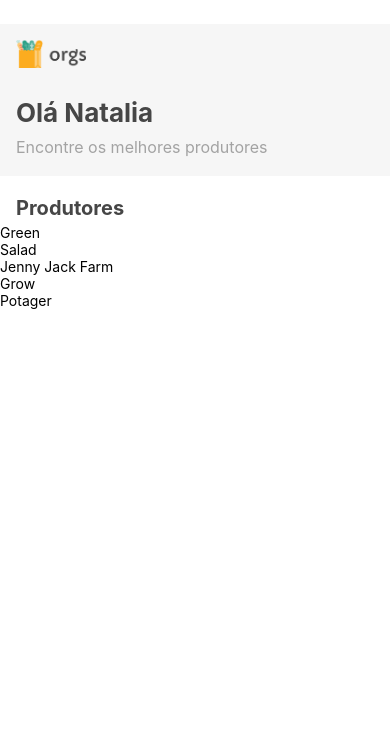
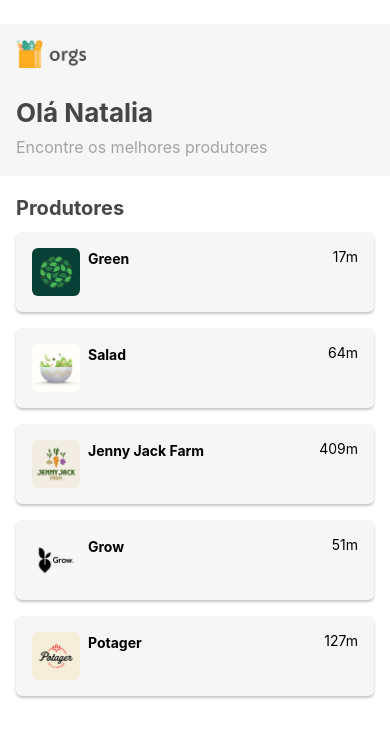
Before and after one commit to otaviohenrique1/app_react_native_hooks, a React Native app: screen / in a window 390 px wide. Shown: the top 738 px of the page. Built offline with nearby package versions, Linux system fonts and the light colour scheme.

Commit message:
Commit 5

```diff
--- a/App.js
+++ b/App.js
@@ -4,7 +4,7 @@ import Home from './src/telas/Home';
 
 export default function App() {
   return (
-    <SafeAreaView style={styles.container}>
+    <SafeAreaView style={styles.tela}>
       <Home/>
       <StatusBar style="auto" />
     </SafeAreaView>
@@ -12,7 +12,8 @@ export default function App() {
 }
 
 const styles = StyleSheet.create({
-  container: {
+  tela: {
+    flex: 1,
     marginTop: 24,
   },
 });
--- a/src/mocks/produtores.js
+++ b/src/mocks/produtores.js
@@ -12,30 +12,35 @@ const produtores = {
   titulo: "Produtores",
   lista: [
     {
+      id: 1,
       nome: "Green",
       imagem: green,
       distancia: `${gerarNumeroAleatorio(1, 500)}m`,
       estrelas: gerarNumeroAleatorio(1, 5),
     },
     {
+      id: 2,
       nome: "Salad",
       imagem: salad,
       distancia: `${gerarNumeroAleatorio(1, 500)}m`,
       estrelas: gerarNumeroAleatorio(1, 5),
     },
     {
+      id: 3,
       nome: "Jenny Jack Farm",
       imagem: jennyJack,
       distancia: `${gerarNumeroAleatorio(1, 500)}m`,
       estrelas: gerarNumeroAleatorio(1, 5),
     },
     {
+      id: 4,
       nome: "Grow",
       imagem: grow,
       distancia: `${gerarNumeroAleatorio(1, 500)}m`,
       estrelas: gerarNumeroAleatorio(1, 5),
     },
     {
+      id: 5,
       nome: "Potager",
       imagem: potager,
       distancia: `${gerarNumeroAleatorio(1, 500)}m`,
--- /dev/null
+++ b/src/telas/Home/components/Produtor.js
@@ -0,0 +1,63 @@
+import React from 'react';
+import { View, Text, Image, StyleSheet } from 'react-native';
+
+export default function Produtor({
+  nome, imagem, distancia, estrelas
+}) {
+  return (
+    <View style={estilos.cartao}>
+      <Image
+        source={imagem}
+        accessibilityLabel={nome}
+        style={estilos.imagem}
+      />
+      <View style={estilos.informacoes}>
+        <Text style={estilos.nome}>{nome}</Text>
+        <Text style={estilos.distancia}>{distancia}</Text>
+      </View>
+    </View>
+  );
+}
+
+const estilos = StyleSheet.create({
+  cartao: {
+    backgroundColor: "#F6F6F6",
+    marginVertical: 8,
+    marginHorizontal: 16,
+    borderRadius: 6,
+    flexDirection: "row",
+
+    // android
+    elevation: 4,
+
+    // ios
+    shadowColor: "#000000",
+    shadowOffset: {
+      width: 0,
+      height: 2,
+    },
+    shadowOpacity: 0.23,
+    shadowRadius: 2.62,
+  },
+  imagem: {
+    width: 48,
+    height: 48,
+    borderRadius: 6,
+    marginVertical: 16,
+    marginLeft: 16,
+  },
+  informacoes: {
+    flex: 1,
+    flexDirection: "row",
+    justifyContent: "space-between",
+    marginLeft: 8,
+    marginVertical: 16,
+    marginRight: 16,
+  },
+  nome: {
+    fontSize: 14,
+    lineHeight: 22,
+    fontWeight: "bold",
+  },
+  distancia: {},
+});
--- a/src/telas/Home/components/Produtores.js
+++ b/src/telas/Home/components/Produtores.js
@@ -1,6 +1,8 @@
 import React, { useEffect, useState } from "react";
 import { FlatList, Text, StyleSheet } from "react-native";
 import { carregaProdutores } from '../../../services/carregaDados';
+import Topo from "./Topo";
+import Produtor from "./Produtor";
 
 export default function Produtores() {
   const [titulo, setTitulo] = useState("");
@@ -13,14 +15,20 @@ export default function Produtores() {
   }, []);
 
   const topoLista = () => {
-    return <Text style={estilos.titulo}>{titulo}</Text>;
+    return (
+      <>
+        <Topo />
+        <Text style={estilos.titulo}>{titulo}</Text>
+      </>
+    );
   };
 
   return (
     <FlatList
       data={lista}
       ListHeaderComponent={topoLista}
-      renderItem={({item: { nome }}) => <Text>{nome}</Text>}
+      renderItem={({item }) => <Produtor {...item} />}
+      keyExtractor={({ id }) => id}
     />
   );
 }
--- a/src/telas/Home/index.js
+++ b/src/telas/Home/index.js
@@ -1,12 +1,8 @@
 import React from 'react';
-import Topo from './components/Topo';
 import Produtores from './components/Produtores';
 
 export default function Home() {
   return (
-    <>
-      <Topo />
-      <Produtores />
-    </>
+    <Produtores />
   );
 }
```
